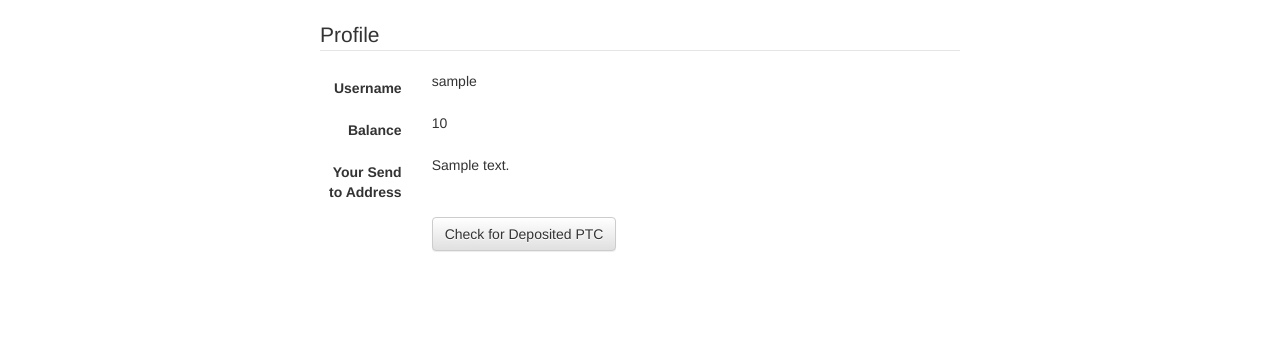
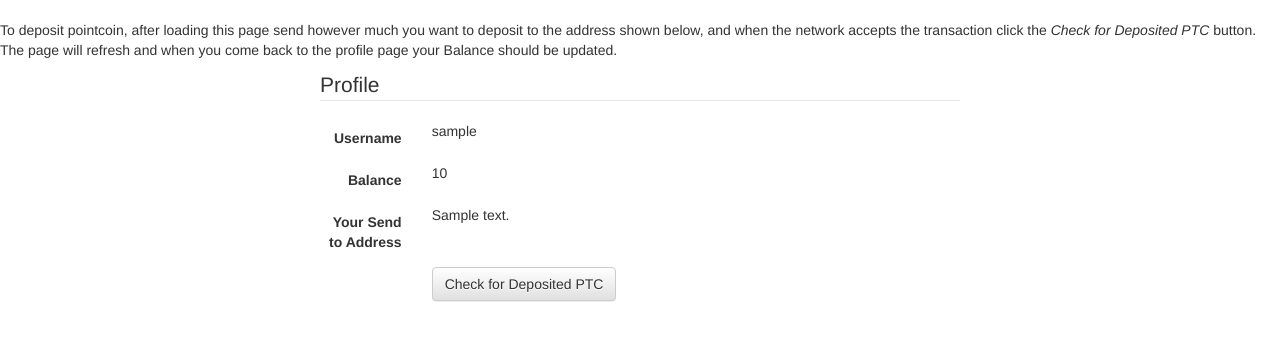
Before and after one commit to benedgar/pointlist, a Django app: template pointlist/templates/pointlist/profile.html in a window 1280 px wide. Shown: the part 52-393 px from the top of the page. Run offline with Django 3.2, Linux system fonts and the light colour scheme; the template is opened without the code that fills it: most values are stand-ins (such as "Sample title", 1, 10 or a date in 2020); parts of the project's set-up code (start-up, migrations or seed data) failed here and were passed over; some libraries are stand-ins or nearby versions.

Commit message:
Updated profile template

```diff
--- a/pointlist/templates/pointlist/profile.html
+++ b/pointlist/templates/pointlist/profile.html
@@ -6,6 +6,11 @@
 
 
 {% block body %}
+    <p>
+    To deposit pointcoin, after loading this page send however much you want to deposit to the address shown below,
+    and when the network accepts the transaction click the <em>Check for Deposited PTC</em> button.  The page will
+    refresh and when you come back to the profile page your Balance should be updated.
+    </p>
     <form class="form-horizontal" action='/' method='post'>{% csrf_token %}
       <fieldset style="width: 50%; margin: auto auto; align-content: center">
       <legend>Profile</legend>
```
